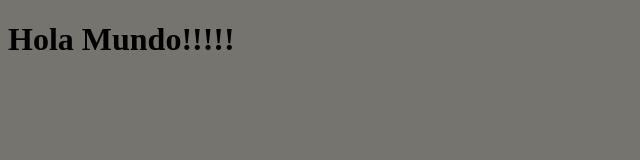
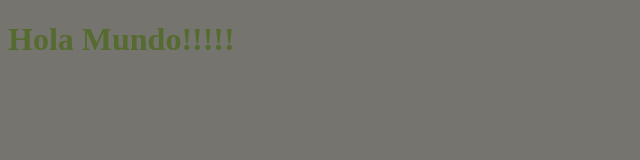
Before and after one commit to zabaan0/miprimerRepositorio, a plain HTML site: page index.html in a window 1280 px wide. Shown: the whole page, without its empty margins (0-640 px from the left). Drawn offline with Linux system fonts and the light colour scheme.

Commit message:
modificando color texto

```diff
--- a/index.html
+++ b/index.html
@@ -7,6 +7,7 @@
     <style>
         html,body {
             background-color: hsl(43, 3%, 45%);
+            color: darkolivegreen;
         }
     </style>
 </head>
```
